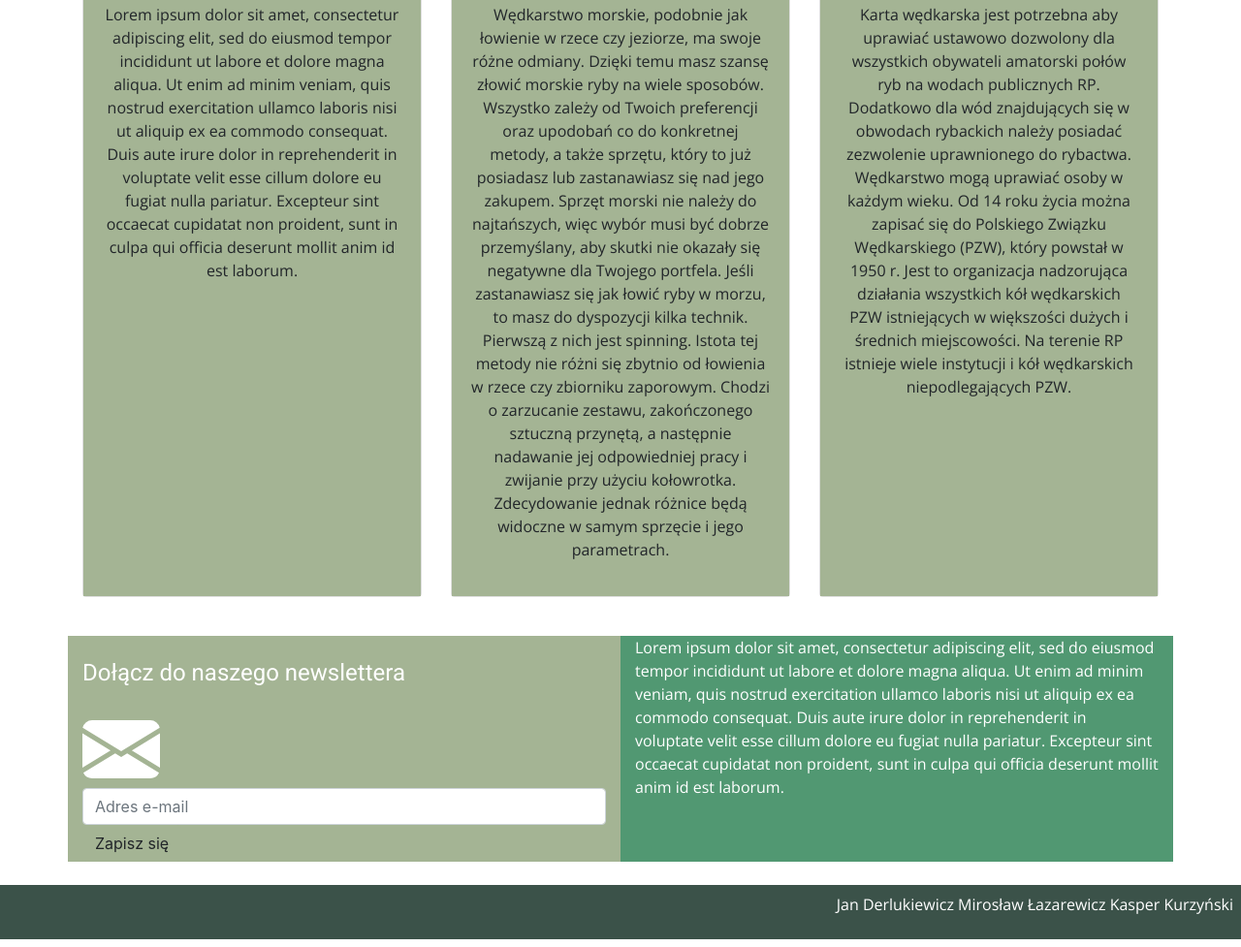
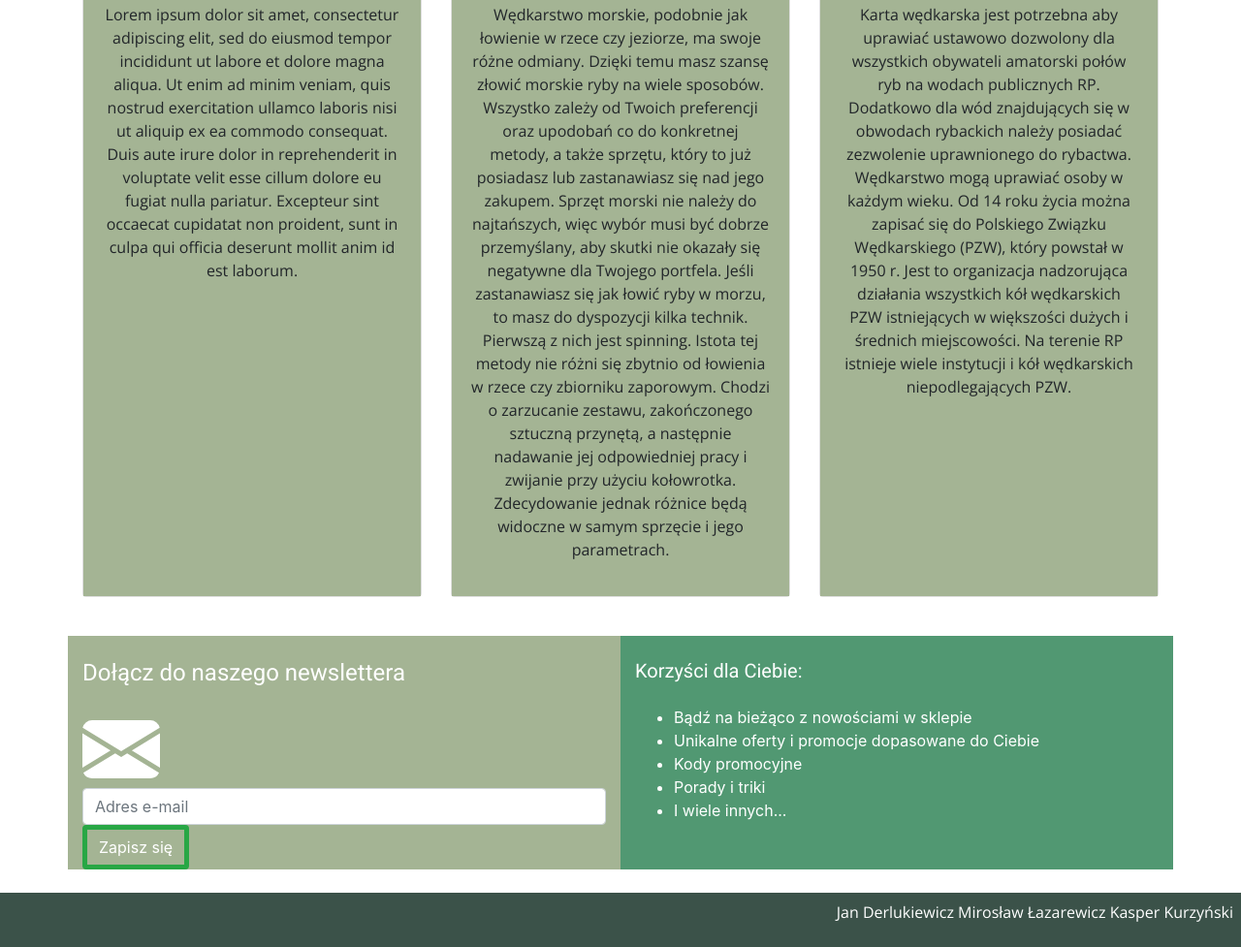
Before and after one commit to Edios/SzwagierOnline, a plain HTML site: page index.html in a window 1280 px wide. Shown: the part 1064-2041 px from the top of the page at 97% size. Drawn offline with nearby package versions, Linux system fonts and the light colour scheme.

Commit message:
poprawka newsletter

```diff
--- a/index.html
+++ b/index.html
@@ -99,11 +99,20 @@ Wędkarstwo mogą uprawiać osoby w każdym wieku. Od 14 roku życia można zapi
     </svg>
 <input type="text" class="form-control" placeholder="Adres e-mail">
 
+<button type="button" class="btn btn-md text-primary btn-outline-success">Zapisz się</button>
 
-<button type="button" class="btn btn-md text-black bg-bright">Zapisz się</button>
     </div>
-    <div <div class="col-md bg-secondary text-primary">
-      <p>Lorem ipsum dolor sit amet, consectetur adipiscing elit, sed do eiusmod tempor incididunt ut labore et dolore magna aliqua. Ut enim ad minim veniam, quis nostrud exercitation ullamco laboris nisi ut aliquip ex ea commodo consequat. Duis aute irure dolor in reprehenderit in voluptate velit esse cillum dolore eu fugiat nulla pariatur. Excepteur sint occaecat cupidatat non proident, sunt in culpa qui officia deserunt mollit anim id est laborum.</p>
+    <div class="col-md bg-secondary text-primary">
+      <div class="my-4">
+      <h5>Korzyści dla Ciebie:</h5>
+    </div>
+      <ul>
+        <li>Bądź na bieżąco z nowościami w sklepie</li>
+        <li>Unikalne oferty i promocje dopasowane do Ciebie</li>
+        <li>Kody promocyjne</li>
+        <li>Porady i triki</li>
+        <li>I wiele innych...</li>
+      </ul>
     </div>
     </div>
 </div>
--- a/style.css
+++ b/style.css
@@ -13,10 +13,10 @@ h1,h2,h3,h4,h5{ font-family: Roboto;}
 }
 
 .bg-dark{
-  background-color: #382933!important;  /*Czarno-zielony*/
+  background-color: #382933;  /*Czarno-zielony*/
 }
 .bg-bright {
-  background-color: #a4b494!important;  /*Oliwkowy*/
+  background-color: #a4b494;  /*Oliwkowy*/
 }
 
 .text-primary{
@@ -29,3 +29,7 @@ h1,h2,h3,h4,h5{ font-family: Roboto;}
 .carousel-control-next-icon {
 background-color: #382933;
 }
+
+.btn{
+  border-width: thick;
+}
```
